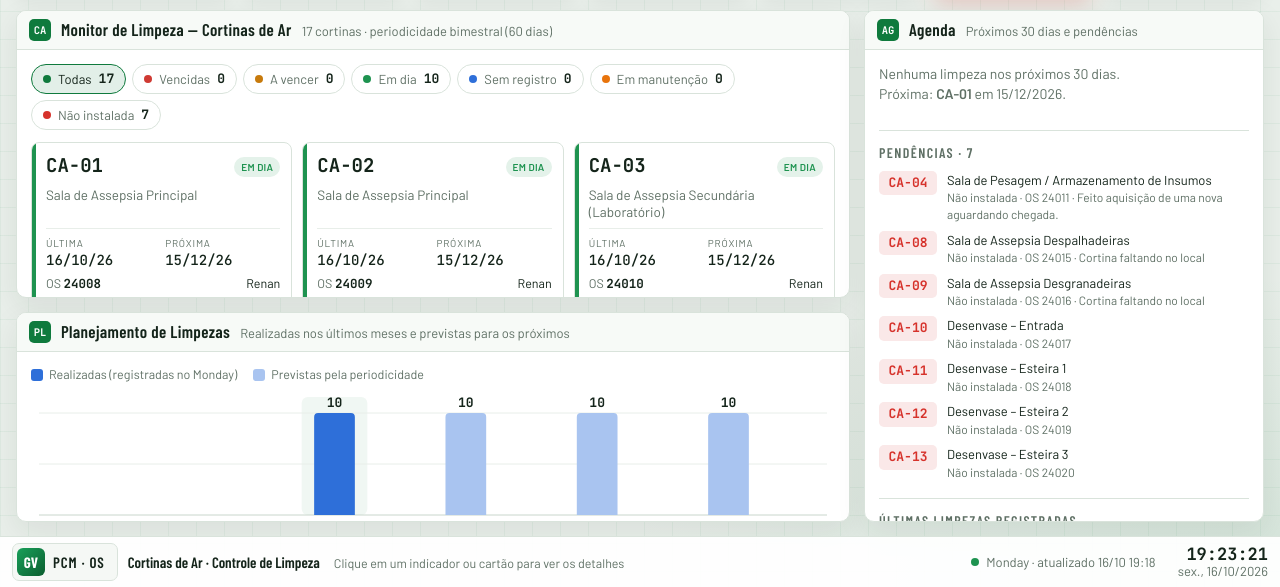
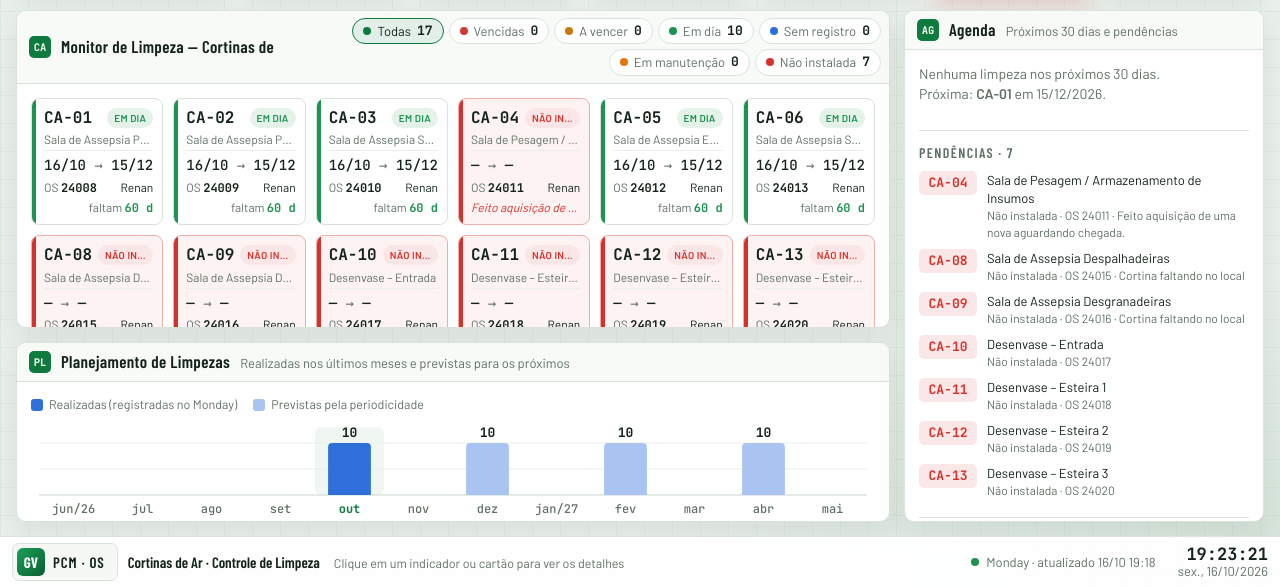
Before and after one commit to Geanfer10/cortinas-de-ar, a plain HTML site: page index.html in a window 1280 px wide. Shown: the part 213-800 px from the top of the page. Drawn offline with nearby package versions, Linux system fonts and the light colour scheme.

Commit message:
Monitor sem barra de rolagem: cartões se ajustam para caber todas as cortinas na tela
Co-Authored-By: Claude Opus 5.5 <noreply@anthropic.com>
Claude-Session: https://claude.ai/code/session_01BBGDDuyAg1LzcwdJvSpFSy

```diff
--- a/index.html
+++ b/index.html
@@ -76,7 +76,7 @@ button.wd:hover{border-color:var(--brand);box-shadow:0 8px 22px rgba(15,122,61,.
 @media (prefers-reduced-motion:no-preference){.wd.s-man.on,.wd.s-ni.on{animation:alerta 2.4s ease-in-out infinite}}
 
 /* ===== área de trabalho ===== */
-.desktop{min-height:0;display:grid;grid-template-columns:minmax(0,1fr) 400px;grid-template-rows:minmax(0,1fr) clamp(210px,25vh,280px);gap:14px;
+.desktop{min-height:0;display:grid;grid-template-columns:minmax(0,1fr) 360px;grid-template-rows:minmax(0,1fr) clamp(180px,22vh,280px);gap:14px;
   padding-block:14px;padding-left:max(16px,env(safe-area-inset-left,0px));padding-right:max(16px,env(safe-area-inset-right,0px))}
 #w-agenda{grid-column:2;grid-row:1/3}
 
@@ -91,8 +91,8 @@ button.wd:hover{border-color:var(--brand);box-shadow:0 8px 22px rgba(15,122,61,.
 .wbody{flex:1;min-height:0;overflow:auto;padding:14px}
 
 /* filtros (chips) */
-.chips{display:flex;flex-wrap:wrap;gap:6px;margin-bottom:12px}
-.chip{display:inline-flex;align-items:center;gap:7px;padding:5px 11px;border-radius:999px;border:1px solid var(--line);background:var(--win);cursor:pointer;font-size:13px;color:var(--muted)}
+.chips{display:flex;flex-wrap:wrap;justify-content:flex-end;gap:5px;flex:none;max-width:70%}
+.chip{display:inline-flex;align-items:center;gap:6px;padding:3px 10px;border-radius:999px;border:1px solid var(--line);background:var(--win);cursor:pointer;font-size:13px;color:var(--muted)}
 .chip i{width:8px;height:8px;border-radius:50%;background:var(--c)}
 .chip b{font-family:var(--f-num);color:var(--ink)}
 .chip:hover{border-color:var(--c)}
@@ -101,7 +101,31 @@ button.wd:hover{border-color:var(--brand);box-shadow:0 8px 22px rgba(15,122,61,.
 
 /* cartões */
 .grid{display:grid;grid-template-columns:repeat(auto-fill,minmax(200px,1fr));gap:10px}
-@media (min-width:1700px){.grid{grid-template-columns:repeat(7,minmax(0,1fr))}}
+@media (min-width:1201px){
+  #w-monitor .wbody{overflow:hidden}
+  #w-monitor .wbody.rola{overflow:auto}
+  .grid.fit{grid-template-columns:repeat(var(--cols,7),minmax(0,1fr))}
+}
+/* densidade: o painel compacta os cartões até caber tudo na tela, sem barra de rolagem */
+.pl-s,.dt-c{display:none}
+.dt-c{font-family:var(--f-num);font-size:14px;font-variant-numeric:tabular-nums;white-space:nowrap;border-top:1px solid var(--line-2);padding-top:5px}
+.dt-c i{font-style:normal;color:var(--muted)}
+.grid.d1 .card{gap:5px;padding:8px 9px 7px 12px}
+.grid.d1 .loc{min-height:0;white-space:nowrap;overflow:hidden;text-overflow:ellipsis;font-size:13px}
+.grid.d1 .dates{display:none}
+.grid.d1 .dt-c{display:block}
+.grid.d1 .pl-l{display:none}
+.grid.d1 .pl-s{display:inline}
+.grid.d1 .tag{font-size:18px}
+.grid.d1 .meta{margin-top:0}
+.grid.d1 .foot{white-space:nowrap}
+.grid.d1 .foot .obs{overflow:hidden;text-overflow:ellipsis}
+.grid.d2 .bar{display:none}
+.grid.d2 .cic{display:none}
+.grid.d2 .foot{justify-content:flex-end}
+.grid.d3 .card{gap:3px}
+.grid.d3 .tag{font-size:16px}
+.grid.d3 .meta,.grid.d3 .foot,.grid.d3 .loc{font-size:12px}
 .card{position:relative;background:var(--win);border:1px solid var(--line);border-radius:8px;padding:10px 11px 9px 14px;display:flex;flex-direction:column;gap:7px;overflow:hidden}
 .card::before{content:"";position:absolute;inset:0 auto 0 0;width:4px;background:var(--c)}
 .card-h{display:flex;justify-content:space-between;align-items:center;gap:6px}
@@ -129,7 +153,7 @@ button.wd:hover{border-color:var(--brand);box-shadow:0 8px 22px rgba(15,122,61,.
 .legend{display:flex;flex-wrap:wrap;gap:16px;font-size:12.5px;color:var(--muted)}
 .legend span{display:inline-flex;align-items:center;gap:6px}
 .legend i{width:12px;height:12px;border-radius:3px;background:var(--c)}
-.chart{position:relative;flex:1;min-height:150px}
+.chart{position:relative;flex:1;min-height:100px}
 .chart svg{position:absolute;inset:0;width:100%;height:100%;overflow:visible}
 .chart text{font-family:var(--f-num);font-size:12px;fill:var(--muted)}
 .chart text.val{fill:var(--ink);font-weight:700;font-size:13px}
@@ -239,6 +263,8 @@ table.det{width:100%;border-collapse:collapse;font-size:14px}
   .wbody{overflow:visible}
   #w-plan .wbody{min-height:280px}
   .desktop{grid-template-rows:none}
+  #w-monitor .titlebar{flex-wrap:wrap}
+  .chips{max-width:100%;justify-content:flex-start}
 }
 @media (max-width:560px){
   .wd-v{font-size:26px}
@@ -305,9 +331,9 @@ table.det{width:100%;border-collapse:collapse;font-size:14px}
       <div class="titlebar">
         <span class="appicon">CA</span>
         <div class="wtitle"><strong id="t-monitor">Monitor de Limpeza — Cortinas de Ar</strong><span id="mon-sub">—</span></div>
+        <div class="chips" id="chips" role="group" aria-label="Filtrar por estado"></div>
       </div>
       <div class="wbody">
-        <div class="chips" id="chips" role="group" aria-label="Filtrar por estado"></div>
         <div class="grid" id="grid"></div>
       </div>
     </section>
@@ -505,6 +531,7 @@ function render(){
   const vis = lista.filter(c => casa(c, filtro));
   $("mon-sub").textContent = `${plural(lista.length,"cortina","cortinas")} · periodicidade bimestral (60 dias)` + (filtro === "all" ? "" : ` · exibindo ${vis.length}`);
   $("grid").innerHTML = vis.length ? vis.map(card).join("") : `<div class="empty">Nenhuma cortina em "${ESTADOS[filtro].l}".</div>`;
+  ajustarGrade();
   $("grid").querySelectorAll(".card").forEach(el => {
     el.onclick = () => abrirDetalhe("tag", el.dataset.tag);
     el.onkeydown = e => { if (e.key === "Enter" || e.key === " "){ e.preventDefault(); abrirDetalhe("tag", el.dataset.tag); } };
@@ -536,17 +563,19 @@ function render(){
   renderSync();
 }
 
+const pillCurto = c => c.est === "off" ? (c.sitc === "ni" ? "Não inst." : "Manut.") : ({ok:"Em dia", warn:"A vencer", bad:"Vencida", none:"S/ reg."})[c.est];
 function card(c){
   const cls = clsDe(c);
   const pill = c.est === "off" ? (c.sitc === "ni" ? "Não instalada" : esc(c.situacao.replace(/^Em /i, ""))) : ROTULO[c.est];
   let foot;
   if (c.est === "off") foot = `<span class="obs">${esc(c.observacoes) || "Sem limpeza programada"}</span>`;
   else if (c.est === "none") foot = `<span>Registrar 1ª limpeza no Monday</span>`;
-  else foot = `<span>Ciclo ${Math.round(c.pct)}%</span><span>${c.falta < 0 ? `<b>${-c.falta} d</b> atraso` : c.falta === 0 ? `<b>hoje</b>` : `faltam <b>${c.falta} d</b>`}</span>`;
+  else foot = `<span class="cic">Ciclo ${Math.round(c.pct)}%</span><span>${c.falta < 0 ? `<b>${-c.falta} d</b> atraso` : c.falta === 0 ? `<b>hoje</b>` : `faltam <b>${c.falta} d</b>`}</span>`;
   return `<article class="card ${cls}" data-tag="${esc(c.tag)}" tabindex="0" role="button" aria-label="Detalhes de ${esc(c.tag)}">
-    <div class="card-h"><span class="tag">${esc(c.tag)}${temFoto(c) ? CAM : ""}</span><span class="pill">${pill}</span></div>
+    <div class="card-h"><span class="tag">${esc(c.tag)}${temFoto(c) ? CAM : ""}</span><span class="pill"><span class="pl-l">${pill}</span><span class="pl-s">${pillCurto(c)}</span></span></div>
     <div class="loc">${esc(c.local)}</div>
     <dl class="dates"><div><dt>Última</dt><dd>${fmtC(c.ult)}</dd></div><div><dt>Próxima</dt><dd>${fmtC(c.prox)}</dd></div></dl>
+    <div class="dt-c" title="Última limpeza → próxima limpeza">${c.ult ? ddmm(c.ult) : "—"} <i>→</i> ${c.prox ? ddmm(c.prox) : "—"}</div>
     <div class="meta"><span>OS <b class="${c.os ? "" : "vazio"}">${esc(c.os) || "—"}</b></span><span class="rp" title="${esc(c.responsavel)}">${c.responsavel ? esc(c.responsavel) : `<i class="vazio">sem responsável</i>`}</span></div>
     <div class="bar"><i style="width:${c.pct}%"></i></div>
     <div class="foot">${foot}</div>
@@ -810,6 +839,27 @@ function configurarDetalhes(){
   document.addEventListener("keydown", e => { if (e.key === "Escape" && !$("det").hidden) fecharDetalhe(); });
 }
 
+/* ================= Ajuste automático: todas as cortinas cabem na tela ================= */
+function ajustarGrade(){
+  const box = document.querySelector("#w-monitor .wbody"), g = $("grid");
+  if (!box || !g.children.length) return;
+  if (!matchMedia("(min-width:1201px)").matches){ g.className = "grid"; box.classList.remove("rola"); return; }
+  box.classList.remove("rola");
+  const cabe = () => box.scrollHeight <= box.clientHeight + 1;
+  const larguraUtil = g.clientWidth || box.clientWidth;
+  for (let d = 0; d <= 3; d++){
+    for (let cols = 5; cols <= 10; cols++){
+      if (larguraUtil / cols < 140) break;
+      if (d === 0 && larguraUtil / cols < 200) continue;   // cartão completo precisa de largura
+      g.className = "grid fit" + (d ? " d1" : "") + (d >= 2 ? " d2" : "") + (d >= 3 ? " d3" : "");
+      g.style.setProperty("--cols", cols);
+      if (cabe()) return;
+    }
+  }
+  box.classList.add("rola");   // tela pequena demais: libera a rolagem para não esconder cortinas
+}
+new ResizeObserver(() => requestAnimationFrame(ajustarGrade)).observe(document.querySelector("#w-monitor .wbody"));
+
 const redesenhar = () => requestAnimationFrame(() => LISTA.length && desenharGrafico(serieMensal(LISTA)));
 
 /* ================= Aviso de atualização ================= */
@@ -818,27 +868,6 @@ function avisar(html){
   const t = $("toast"); t.innerHTML = html; t.hidden = false;
   clearTimeout(toastT); toastT = setTimeout(() => t.hidden = true, 8000);
 }
-
-/* ================= Rolagem automática do Monitor (TV) =================
-   Quando as cortinas não cabem na janela, a lista desce devagar até o fim,
-   espera e volta ao topo. Para quando o mouse está em cima. */
-(function rolagemAutomatica(){
-  const box = document.querySelector("#w-monitor .wbody");
-  if (matchMedia("(prefers-reduced-motion: reduce)").matches) return;
-  let pausa = false, fase = "topo", espera = 0;
-  box.addEventListener("mouseenter", () => pausa = true);
-  box.addEventListener("mouseleave", () => pausa = false);
-  setInterval(() => {
-    const max = box.scrollHeight - box.clientHeight;
-    if (pausa || max < 8 || !$("det").hidden) return;
-    if (espera > 0){ espera -= 50; return; }
-    if (fase === "topo"){ fase = "descendo"; espera = 8000; return; }
-    if (fase === "descendo"){
-      box.scrollTop = Math.min(max, box.scrollTop + 1);
-      if (box.scrollTop >= max - 1){ fase = "fim"; espera = 8000; }
-    } else if (fase === "fim"){ box.scrollTop = 0; fase = "topo"; }
-  }, 50);
-})();
 
 /* ================= Início ================= */
 configurarDetalhes();
```
